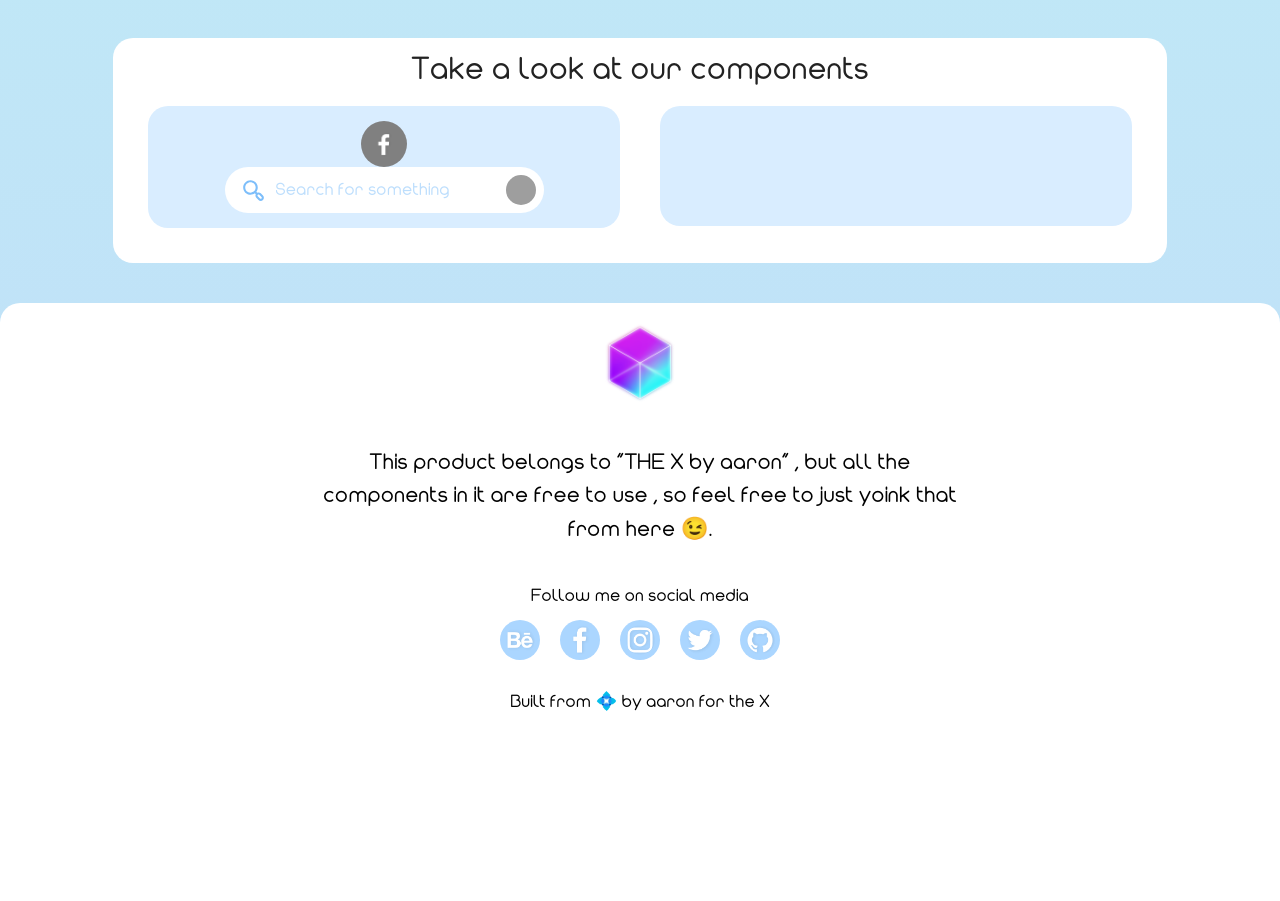
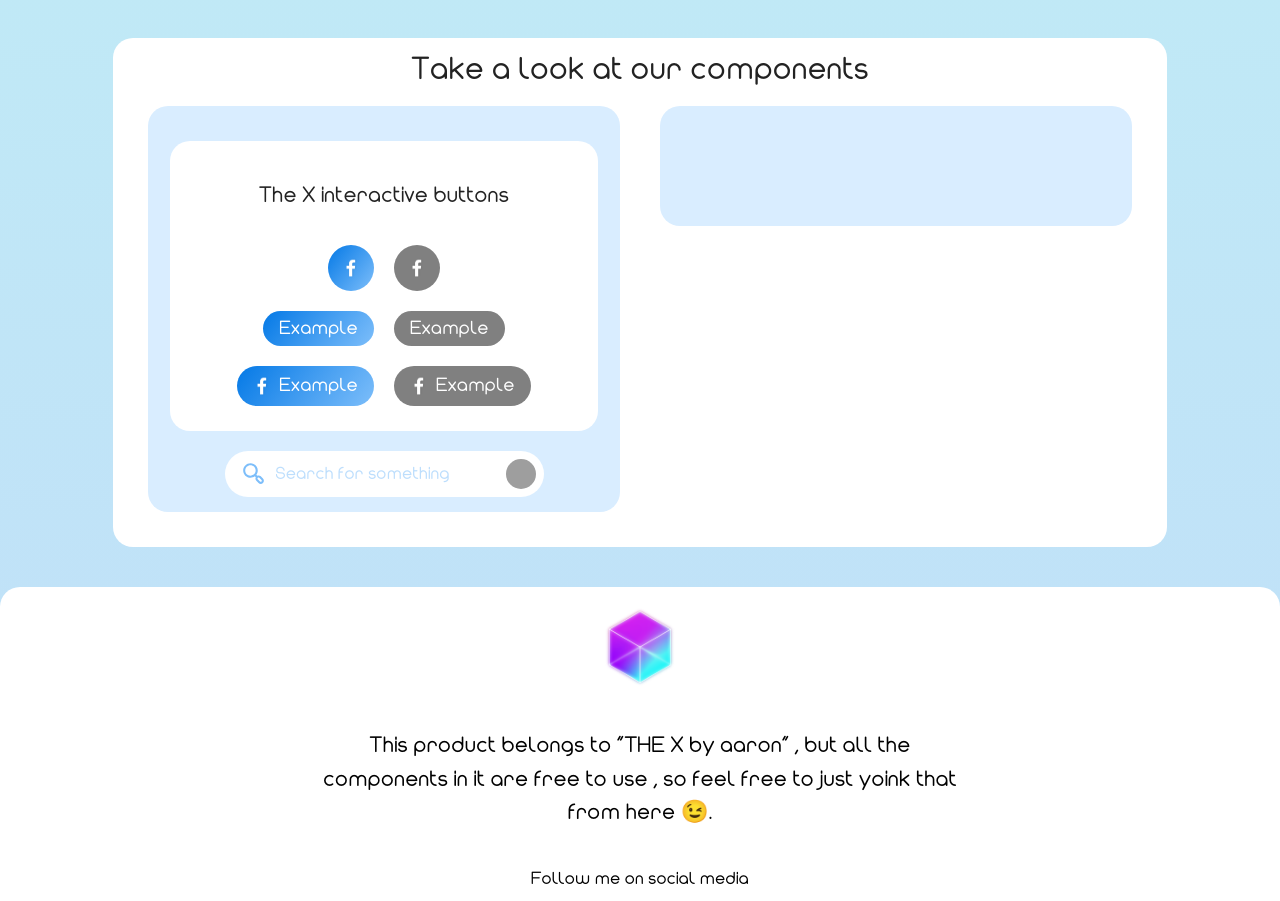
Before and after one commit to aaron-nerox/Emerald_live, a Vue app: page / in a window 1280 px wide. Shown: the part 1273-2174 px from the top of the page. Before the commit the page ends 1989 px from the top, so only its background shows below. Built offline with nearby package versions, Linux system fonts and the light colour scheme; grey boxes are pictures that could not be loaded.

Commit message:
handshake: the X buttons for web are here

```diff
--- a/src/components/Xbutton.vue
+++ b/src/components/Xbutton.vue
@@ -42,8 +42,16 @@ export default {
     background-image: linear-gradient(308deg,grey,grey);
 }
 
+.disabled:hover{
+    background-image: linear-gradient(308deg,rgb(83, 83, 83),rgb(83, 83, 83));
+}
+
 .enabled{
     background-image: linear-gradient(308deg,#7DBEFA,#0479E6);
+}
+
+.enabled:hover{
+    background-image: linear-gradient(308deg,#ABD6FF ,#7DBEFA);
 }
 
 .Square{
@@ -57,6 +65,7 @@ export default {
     font-size: 1.2em;
     color: white;
     padding: 8px;
+    margin: 10px;
     display: inline-flex;
     flex-direction: row;
     align-items: center;
@@ -64,8 +73,8 @@ export default {
 }
 
 .button-icon{
-    height: 25px;
-    width: 35px;
+    height: 20px;
+    width: 30px;
     margin: 2px;
 }
 
--- a/src/views/Home.vue
+++ b/src/views/Home.vue
@@ -39,12 +39,51 @@
       <p class="title">Take a look at our components</p>
       <div class="divider-container">
         <div class="x-card component-container">
+          <div class="x-card button-container">
+            <p class="subtitle">The X interactive buttons</p>
+            <div>
+              <x-button icn="facebook.svg"
+                :textOnly="false"
+                :iconOnly="true"
+                :isDisabled="false">
+                  Example
+              </x-button>
               <x-button icn="facebook.svg"
                 :textOnly="false"
                 :iconOnly="true"
                 :isDisabled="true">
                   Example
               </x-button>
+            </div>
+            <div>
+              <x-button icn="facebook.svg"
+                :textOnly="true"
+                :iconOnly="false"
+                :isDisabled="false">
+                  Example
+              </x-button>
+              <x-button icn="facebook.svg"
+                :textOnly="true"
+                :iconOnly="false"
+                :isDisabled="true">
+                  Example
+              </x-button>
+            </div>
+            <div>
+              <x-button icn="facebook.svg"
+                :textOnly="false"
+                :iconOnly="false"
+                :isDisabled="false">
+                  Example
+              </x-button>
+              <x-button icn="facebook.svg"
+                :textOnly="false"
+                :iconOnly="false"
+                :isDisabled="true">
+                  Example
+              </x-button>
+            </div>
+          </div>
           <x-search
           hint="Search for something"
           icon="search.svg"
@@ -148,4 +187,10 @@ export default {
   align-items: center;
 }
 
+.button-container{
+  width: 90%;
+  display: inline-flex;
+  flex-direction: column;
+  align-items: center;
+}
 </style>
```
Lines whose indentation alone changed are shown as unchanged.
